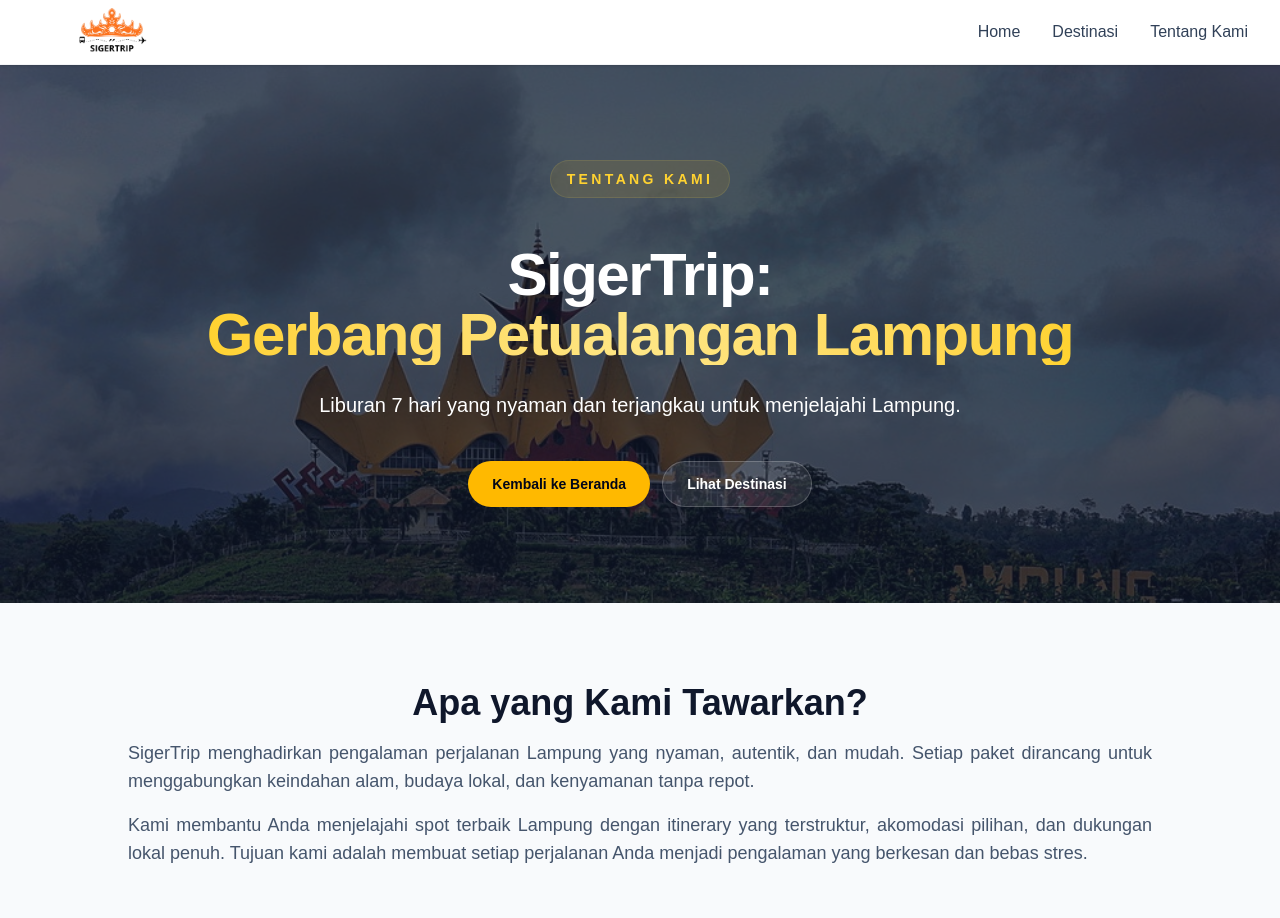
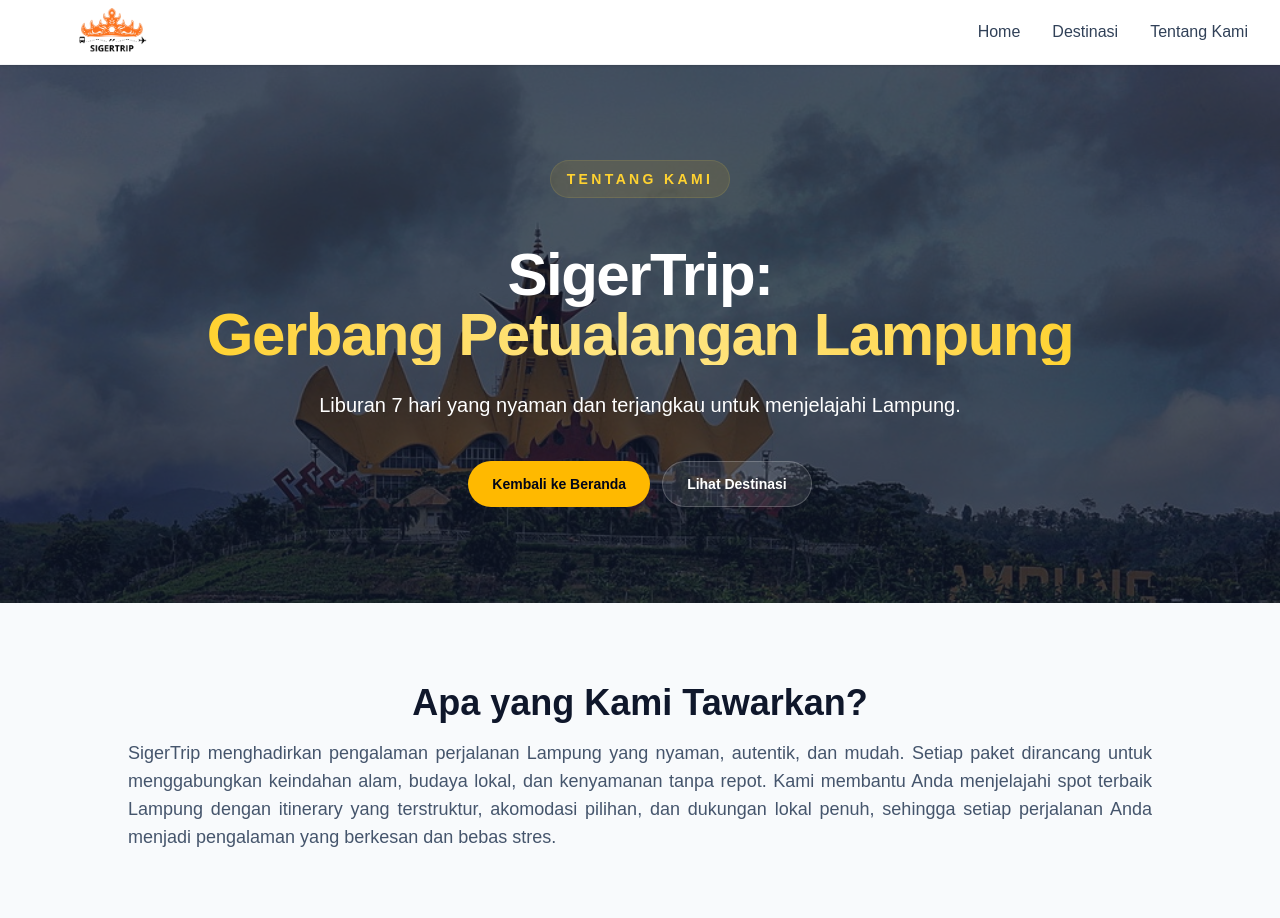
Before and after one commit to Nafiz-547/TI-WEB-24A-ShuangXi, a Next.js app in the folder siger-trip/: page /tentang_kami in a window 1280 px wide. Shown: the top 918 px of the page. Built offline with nearby package versions, Linux system fonts and the light colour scheme.

Commit message:
akmal: menjadikan kolom deskripsi menjadi satu paragraf di section 2

```diff
--- a/siger-trip/app/tentang_kami/page.tsx
+++ b/siger-trip/app/tentang_kami/page.tsx
@@ -41,8 +41,7 @@
       <section className="mx-auto max-w-6xl px-6 py-20 sm:px-10 lg:px-16">
         <div className="text-center mb-16">
           <h2 className="text-4xl font-semibold text-slate-900">Apa yang Kami Tawarkan?</h2>
-          <p className="mt-4 text-lg text-slate-600 text-justify">SigerTrip menghadirkan pengalaman perjalanan Lampung yang nyaman, autentik, dan mudah. Setiap paket dirancang untuk menggabungkan keindahan alam, budaya lokal, dan kenyamanan tanpa repot.</p>
-          <p className="mt-4 text-lg text-slate-600 text-justify">Kami membantu Anda menjelajahi spot terbaik Lampung dengan itinerary yang terstruktur, akomodasi pilihan, dan dukungan lokal penuh. Tujuan kami adalah membuat setiap perjalanan Anda menjadi pengalaman yang berkesan dan bebas stres.</p>
+          <p className="mt-4 text-lg text-slate-600 text-justify">SigerTrip menghadirkan pengalaman perjalanan Lampung yang nyaman, autentik, dan mudah. Setiap paket dirancang untuk menggabungkan keindahan alam, budaya lokal, dan kenyamanan tanpa repot. Kami membantu Anda menjelajahi spot terbaik Lampung dengan itinerary yang terstruktur, akomodasi pilihan, dan dukungan lokal penuh, sehingga setiap perjalanan Anda menjadi pengalaman yang berkesan dan bebas stres.</p>
         </div>
 
         <div className="grid gap-12 lg:grid-cols-3 mb-20">
```
